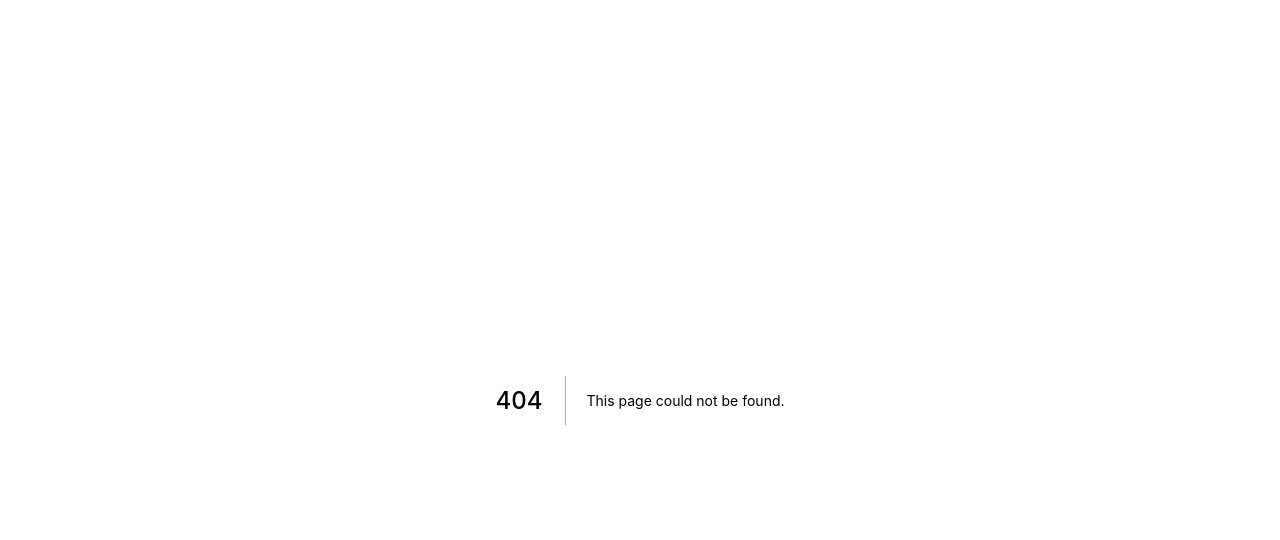
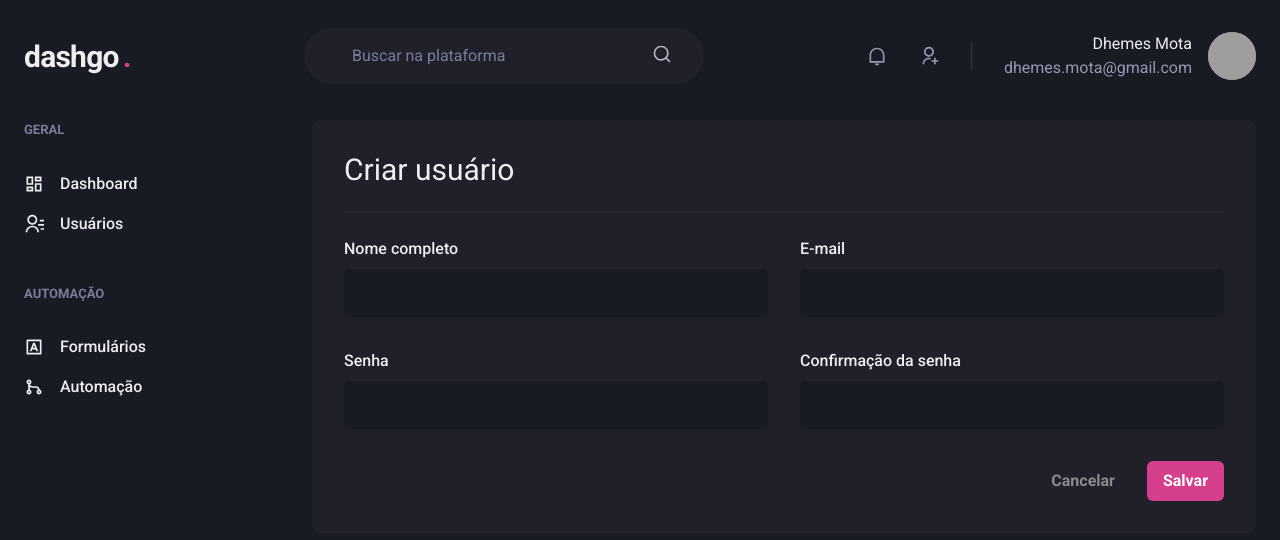
Before and after one commit to dhemesmota/dashgo, a Next.js app: page /users/create in a window 1280 px wide. Before the commit this address had no page. Shown: the top 540 px of the page. Built offline with nearby package versions, Linux system fonts and the light colour scheme; grey boxes are pictures that could not be loaded.

Commit message:
add page create user

```diff
--- /dev/null
+++ b/src/pages/users/create.tsx
@@ -0,0 +1,53 @@
+import {
+  Box,
+  Flex,
+  Heading,
+  Divider,
+  VStack,
+  SimpleGrid,
+  HStack,
+  Button,
+} from "@chakra-ui/react";
+import { Input } from "../../components/Form/Input";
+
+import { Header } from "../../components/Header";
+import { Sidebar } from "../../components/Sidebar";
+
+export default function CreateUser() {
+  return (
+    <Box>
+      <Header />
+
+      <Flex w="100%" my="6" maxWidth={1480} mx="auto" px="6">
+        <Sidebar />
+
+        <Box flex={1} borderRadius={8} bg="gray.800" p="8">
+          <Heading size="lg" fontWeight="normal">
+            Criar usuário
+          </Heading>
+
+          <Divider my="6" borderColor="gray.700" />
+
+          <VStack spacing="8">
+            <SimpleGrid minChildWidth="240px" spacing="8" width="100%">
+              <Input name="name" label="Nome completo" />
+              <Input name="email" label="E-mail" />
+            </SimpleGrid>
+
+            <SimpleGrid minChildWidth="240px" spacing="8" width="100%">
+              <Input name="password" type="password" label="Senha" />
+              <Input name="password_confirmation" type="password" label="Confirmação da senha" />
+            </SimpleGrid>
+          </VStack>
+
+          <Flex mt="8" justify="flex-end">
+            <HStack spacing="4">
+              <Button variant="ghost" colorScheme="whiteAlpha">Cancelar</Button>
+              <Button colorScheme="pink">Salvar</Button>
+            </HStack>
+          </Flex>
+        </Box>
+      </Flex>
+    </Box>
+  )
+}
```
